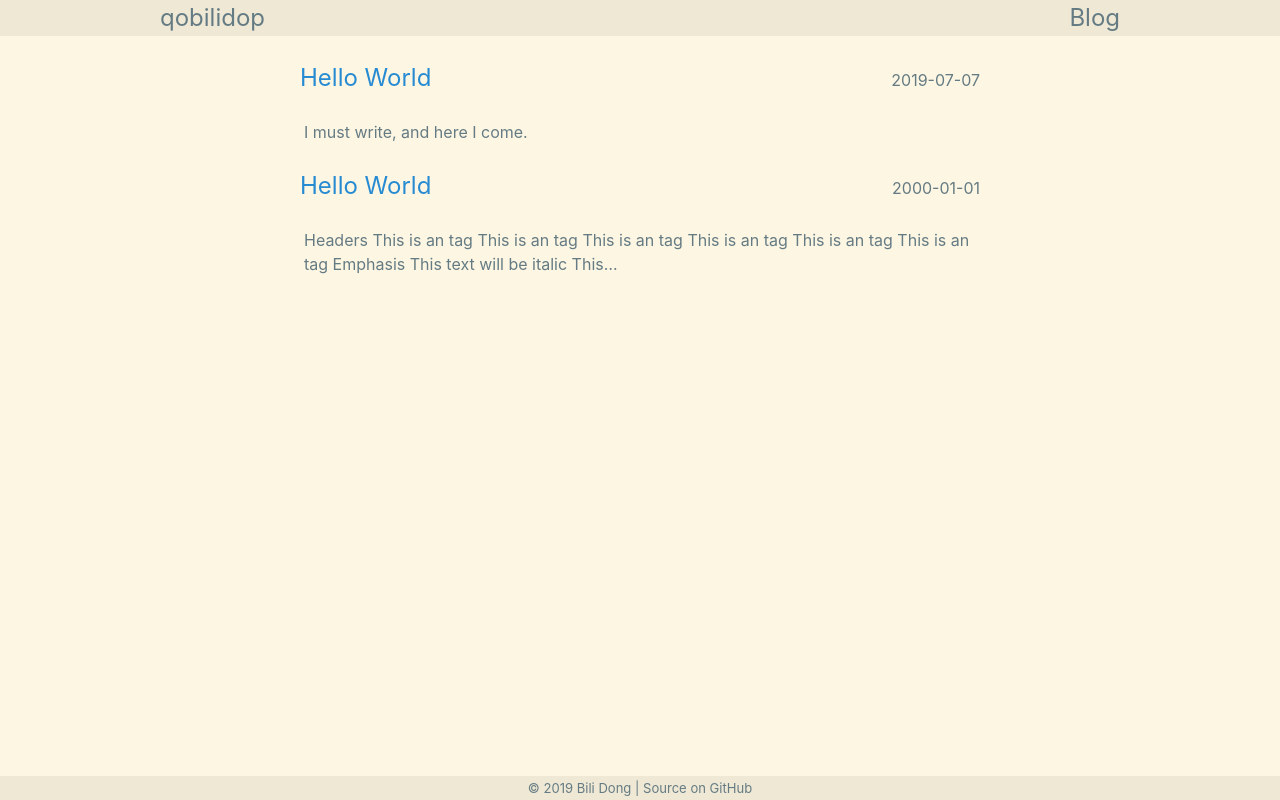
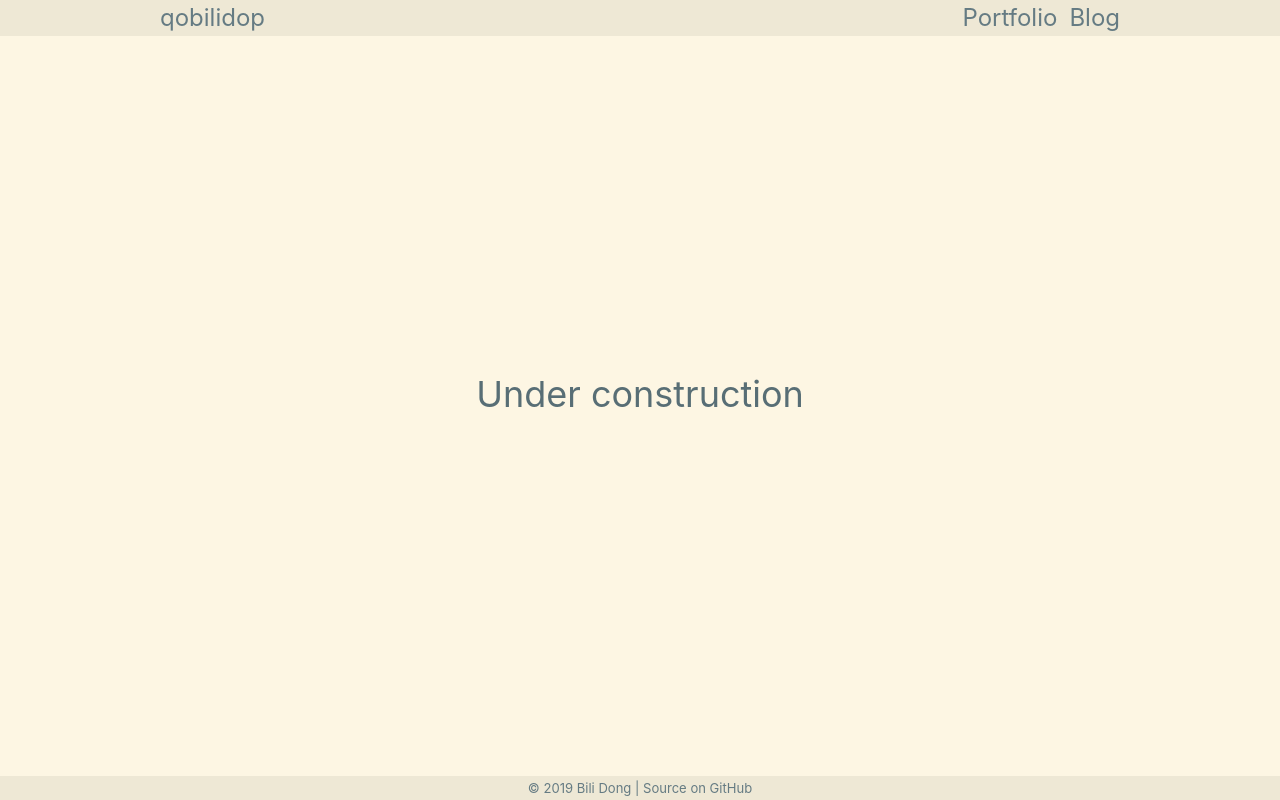
Before and after one commit to qobilidop/site, a Gatsby site: page /blog in a window 1280 px wide. Built offline with nearby package versions, Linux system fonts and the light colour scheme; Gatsby itself is replaced by a stand-in of ours; some packages are replaced by stand-ins of ours.

Commit message:
Restructure content

```diff
--- a/content/blog/2019/hello.md
+++ /dev/null
@@ -1,6 +0,0 @@
----
-title: Hello World
-date: 2019-07-07
----
-
-I must write, and here I come.
--- /dev/null
+++ b/content/draft/hello.md
@@ -0,0 +1,12 @@
+---
+title: Hello World
+date: 2019-09-01
+---
+
+Finally I've made my personal site and blog. Let me talk about the tech stack adopted, and the rationales behind it as the first post.
+
+When I started thinking about creating my personal website, one thing was certain, I want it to be static. I made the first version of my personal website in hand-written html. It was a good exercise, but gradually I've come to realize the limitation and tediousness of this approch. So I started looking for a static site generator. There are a lot of options out there as listed on [StaticGen](https://www.staticgen.com/). One option immediately jumps to my eye: Gatsby.
+
+I've long been wanting to learn some frontend technologies, and I know that in frontend (at least for now), JavaScript is everything. A static site is essentially a frontend work. So why not taking this chance to familiarize myself with some of the trending frontend technologies? And Gatsby is exactly that option.
+
+It does take me a fair amount of time to learn all the basics from HTNL, CSS, Javascript, all the way up to React, and Gatsby. It looks like a lot, especially when listed like this. But to give you a more realistic impression, I didn't learn them linearly in this order, but started with Gatsby's tutorial and learn a little bit of everything from practice.
--- a/content/test.md
+++ b/content/misc/test.md
@@ -1,5 +1,5 @@
 ---
-title: Hello World
+title: Test
 date: 2000-01-01
 ---
 
--- a/src/components/layout.jsx
+++ b/src/components/layout.jsx
@@ -117,6 +117,7 @@ const Layout = ({ children }) => {
             <NavLink to="/">{data.site.siteMetadata.title}</NavLink>
           </Nav>
           <Nav>
+            <NavLink to="/portfolio">Portfolio</NavLink>
             <NavLink to="/blog">Blog</NavLink>
           </Nav>
         </Header>
--- a/src/pages/blog.jsx
+++ b/src/pages/blog.jsx
@@ -1,7 +1,7 @@
 import React from "react";
 import { Link, graphql } from "gatsby";
 
-import Layout, { TextColumn } from "../components/layout";
+import Layout, { TextColumn, Cover } from "../components/layout";
 import { Nav } from "../components/nav";
 
 class BlogIndex extends React.Component {
@@ -11,26 +11,31 @@ class BlogIndex extends React.Component {
 
     return (
       <Layout>
-        <TextColumn>
-          {posts.map(({ node }) => {
-            return (
-              <div key={node.fields.slug}>
-                <Nav>
-                  <h3>
-                    <Link to={node.fields.slug}>{node.frontmatter.title}</Link>
-                  </h3>
-                  <p>{node.frontmatter.date}</p>
-                </Nav>
-                <p
-                  dangerouslySetInnerHTML={{
-                    __html: node.excerpt
-                  }}
-                />
-              </div>
-            );
-          })}
-        </TextColumn>
+        <Cover>
+          <h1>Under construction</h1>
+        </Cover>
       </Layout>
+      // <Layout>
+      //   <TextColumn>
+      //     {posts.map(({ node }) => {
+      //       return (
+      //         <div key={node.fields.slug}>
+      //           <Nav>
+      //             <h3>
+      //               <Link to={node.fields.slug}>{node.frontmatter.title}</Link>
+      //             </h3>
+      //             <p>{node.frontmatter.date}</p>
+      //           </Nav>
+      //           <p
+      //             dangerouslySetInnerHTML={{
+      //               __html: node.excerpt
+      //             }}
+      //           />
+      //         </div>
+      //       );
+      //     })}
+      //   </TextColumn>
+      // </Layout>
     );
   }
 }
```
Also changed, not shown: src/pages/portfolio.jsx (added, +13 -0 lines).
